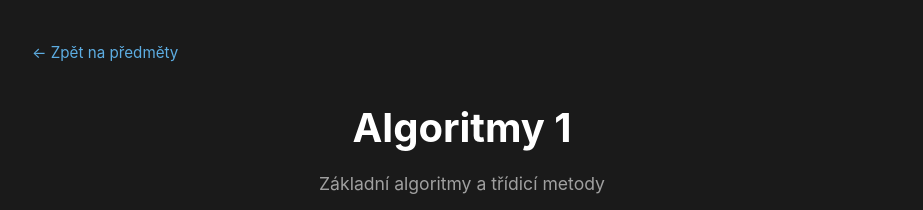
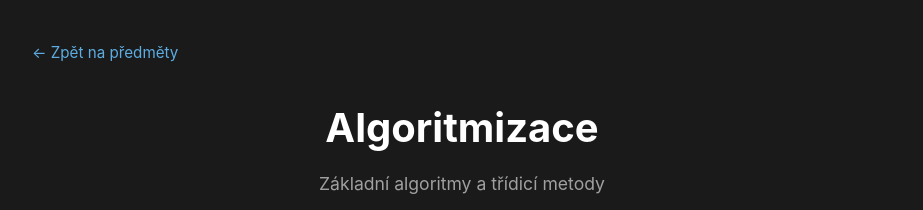
Before and after one commit to luckyluke66/luckyluke66.github.io, a plain HTML site: page Algo/algo.html in a window 1280 px wide. Shown: the top 210 px of the page, without its empty margins (178-1101 px from the left). Drawn offline with Linux system fonts and the light colour scheme.

```diff
--- a/Algo/algo.html
+++ b/Algo/algo.html
@@ -3,7 +3,7 @@
 <head>
     <meta charset="UTF-8">
     <meta name="viewport" content="width=device-width, initial-scale=1.0">
-    <title>Algoritmy 1</title>
+    <title>Algoritmizace</title>
     <link rel="stylesheet" href="../style.css">
 </head>
 <body>
@@ -13,7 +13,7 @@
         </nav>
 
         <header>
-            <h1>Algoritmy 1</h1>
+            <h1>Algoritmizace</h1>
             <p class="subtitle">Základní algoritmy a třídicí metody</p>
         </header>
 
```
Also changed, not shown: Algo2/algo2.html (+1 -1 lines), index.html (+1 -2 lines).
